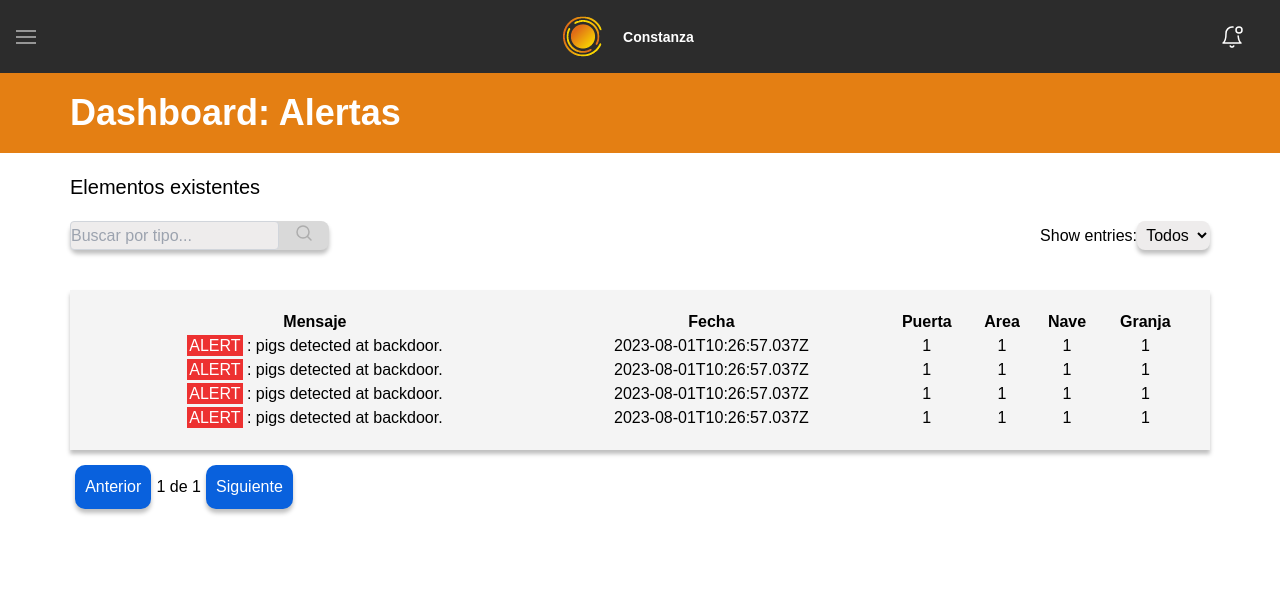
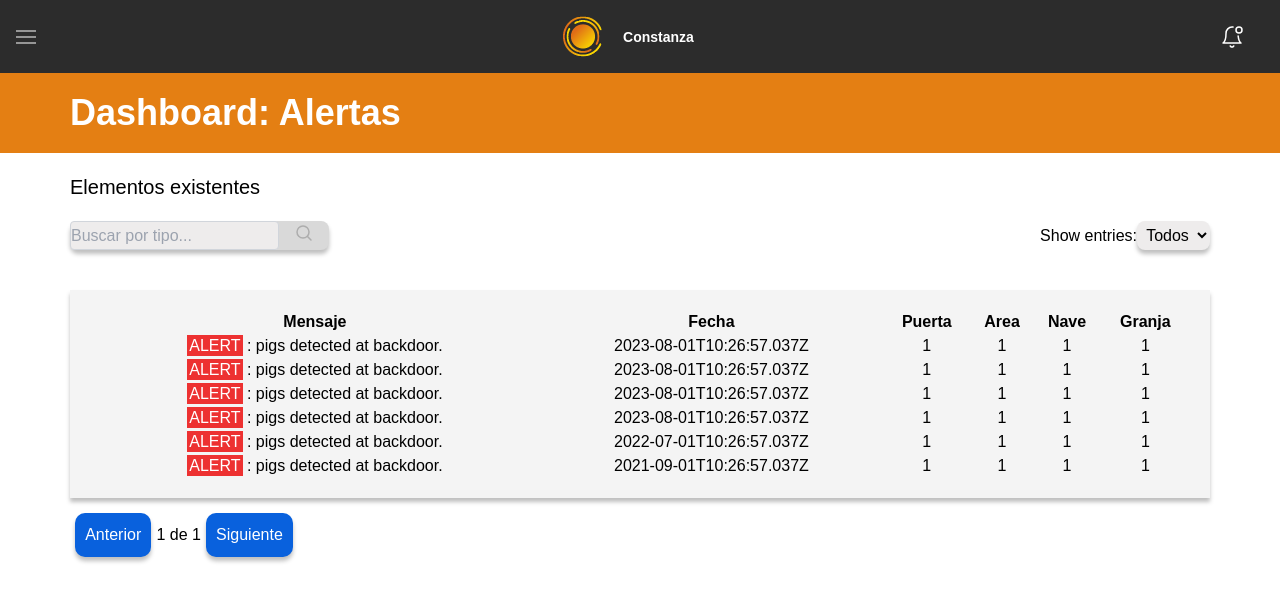
Before and after one commit to NoelAndrew20/dashboard-next, a Next.js app: page /Alertas in a window 1280 px wide. Shown: the top 602 px of the page. Built offline with nearby package versions, Linux system fonts and the light colour scheme; no server answers.

Commit message:
hotfix: se fixeo un

```diff
--- a/components/atoms/Search/index.js
+++ b/components/atoms/Search/index.js
@@ -15,7 +15,7 @@ const Search = ({ data, setData, word }) => {
         : router.pathname === "/Medicamento" ? "PO_Name"
         : router.pathname === "/MateriasPrimas" ? "Item_Name"
         : router.pathname === "/RFID" ? "rfid"
-        : router.pathname === "/Alertas" ? "Tipo"
+        : router.pathname === "/Alertas" ? "fecha"
         : "";
 
         const filteredData = search
--- a/pages/Alertas/index.js
+++ b/pages/Alertas/index.js
@@ -12,6 +12,8 @@ const Alertas = ({ title, description, image }) => {
         { message: "ALERT: pigs detected at backdoor.", fecha: "2023-08-01T10:26:57.037Z", puerta: "1", area: "1", nave: "1", granja: "1" },
         { message: "ALERT: pigs detected at backdoor.", fecha: "2023-08-01T10:26:57.037Z", puerta: "1", area: "1", nave: "1", granja: "1" },
         { message: "ALERT: pigs detected at backdoor.", fecha: "2023-08-01T10:26:57.037Z", puerta: "1", area: "1", nave: "1", granja: "1" },
+        { message: "ALERT: pigs detected at backdoor.", fecha: "2022-07-01T10:26:57.037Z", puerta: "1", area: "1", nave: "1", granja: "1" },
+        { message: "ALERT: pigs detected at backdoor.", fecha: "2021-09-01T10:26:57.037Z", puerta: "1", area: "1", nave: "1", granja: "1" },
     ])
 
     useEffect(() => {
```
